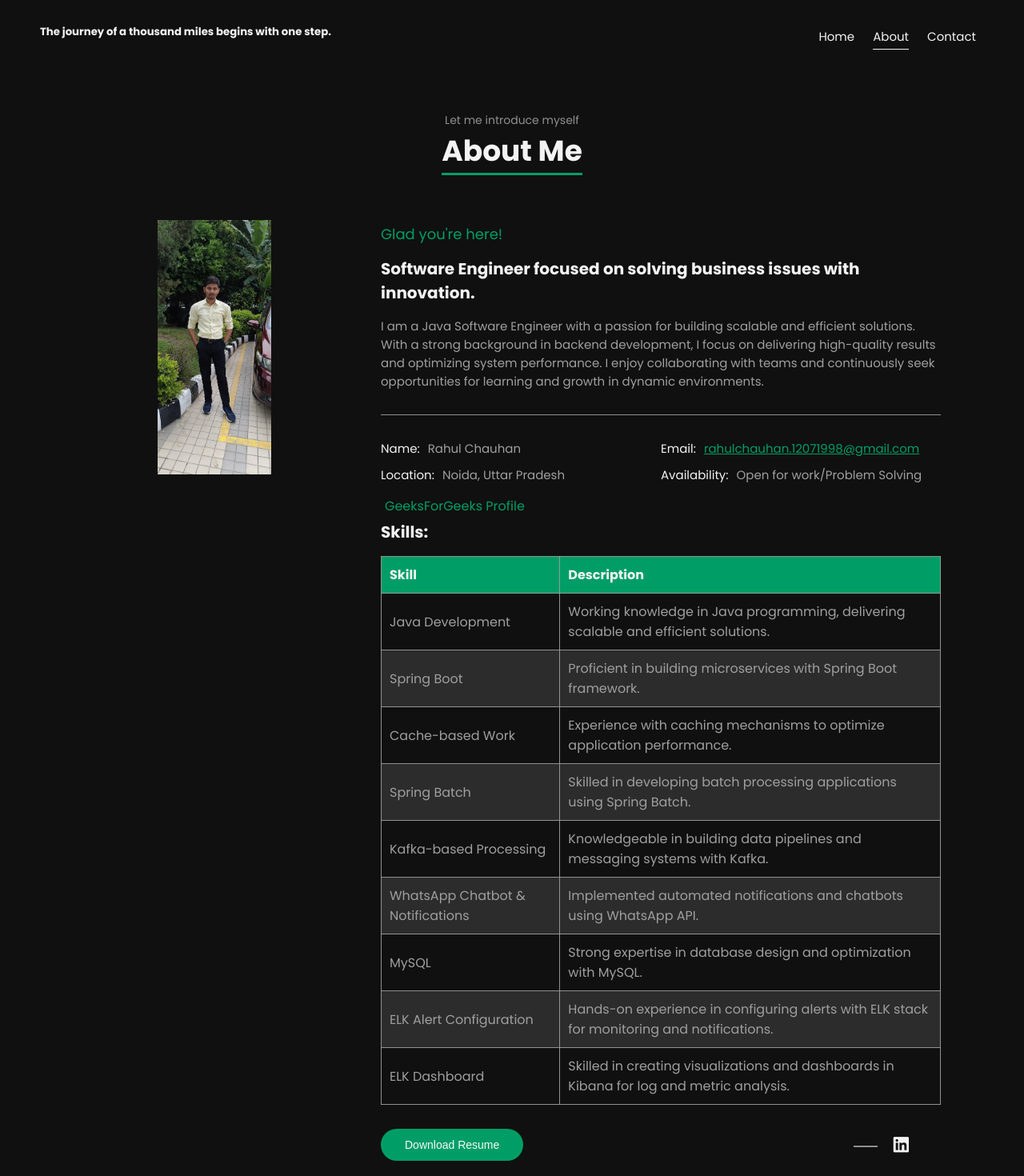
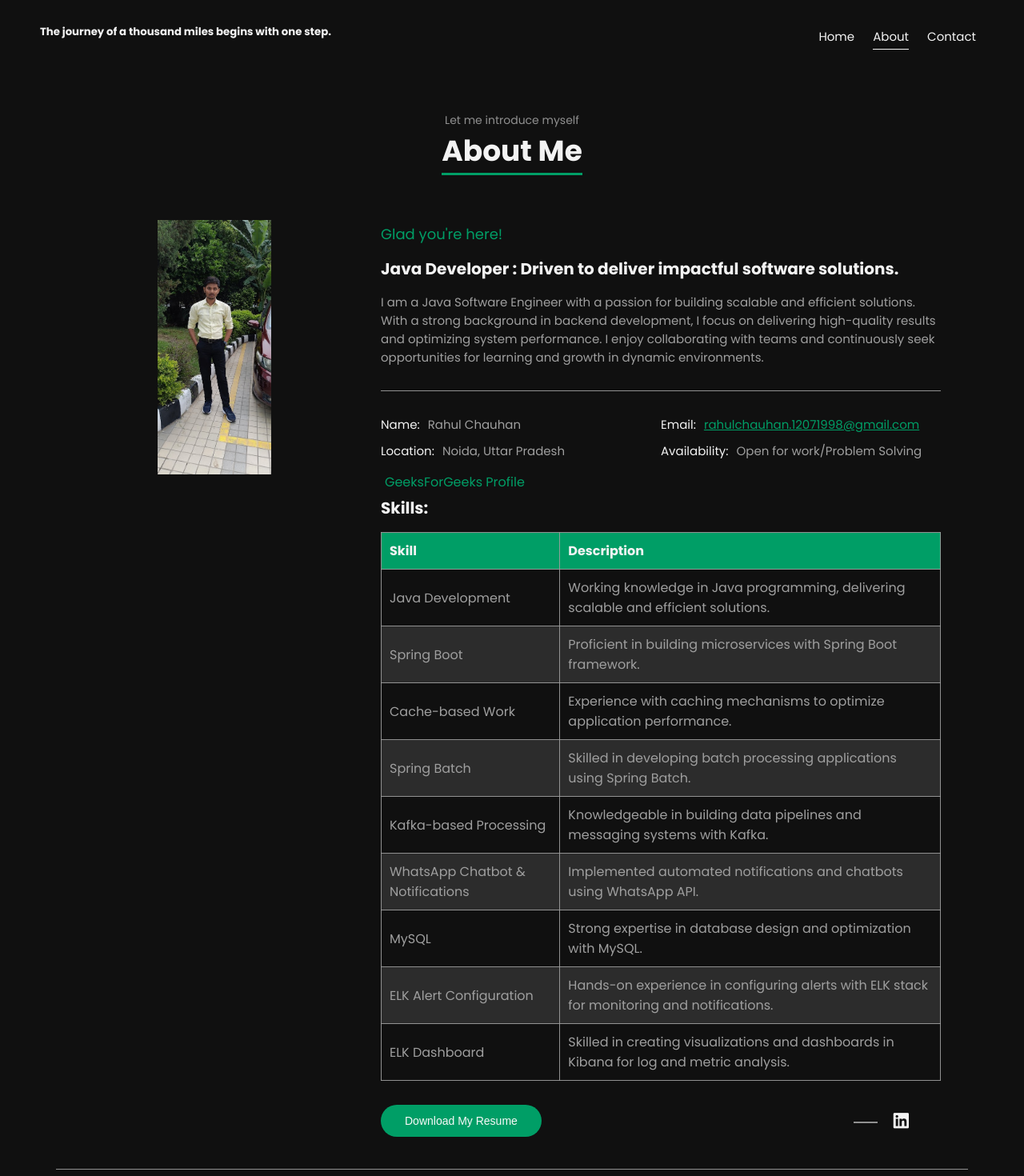
Before and after one commit to BootifulDeveloper/myportfolio, a React (Create React App) app: page /about in a window 1280 px wide. Shown: the top 1470 px of the page at 80% size. Built offline with nearby package versions, Linux system fonts and the light colour scheme.

Commit message:
new changes commit

```diff
--- a/public/index.html
+++ b/public/index.html
@@ -5,7 +5,7 @@
     <link rel="icon" href="%PUBLIC_URL%/projectImages/logo.svg" />
     <meta name="viewport" content="width=device-width, initial-scale=1" />
     <meta name="theme-color" content="#000000" />
-    <meta name="description" content="Rahul Chauhan - Software Developer!" />
+    <meta name="description" content="Rahul Chauhan - Java Developer!" />
     <link
       rel="stylesheet"
       href="https://cdnjs.cloudflare.com/ajax/libs/font-awesome/6.2.1/css/all.min.css"
@@ -20,7 +20,7 @@
       crossorigin="anonymous"
       referrerpolicy="no-referrer"
     />
-    <title>Rahul Chauhan - Developer</title>
+    <title>Rahul Chauhan - Java Developer</title>
   </head>
   <body>
     <div id="root"></div>
--- a/src/components/AboutMe.js
+++ b/src/components/AboutMe.js
@@ -3,7 +3,7 @@ import { motion } from "framer-motion";
 import SocialIcons from "../components/SocialIcons";
 import { useInView } from "react-intersection-observer";
 import { useState, useEffect } from "react";
-import resume from "../pages/about/Rahul_Chauhan_Software_Engineer_CV.pdf";
+import resume from "../pages/about/Rahul_Chauhan_Java_Developer_Resume.pdf";
 
 const AboutMe = ({ name, email, location, availability, brand }) => {
   const [ref, inView] = useInView({
@@ -21,7 +21,7 @@ const AboutMe = ({ name, email, location, availability, brand }) => {
     setDownloading(true);
     const link = document.createElement("a");
     link.href = resume;
-    link.download = "Rahul_Chauhan_Software_Engineer_CV.pdf";
+    link.download = "Rahul_Chauhan_Java_Developer_Resume.pdf";
     link.onload = () => {
       link.remove();
       setDownloading(false);
@@ -51,7 +51,7 @@ const AboutMe = ({ name, email, location, availability, brand }) => {
         >
           <div className="contentContainer">
             <h4>Glad you're here!</h4>
-            <h5>Software Engineer focused on solving business issues with innovation.</h5>
+            <h5>Java Developer : Driven to deliver impactful software solutions.</h5>
             <div className="contentDescription">
               <p>{brand}</p>
             </div>
@@ -138,7 +138,7 @@ const AboutMe = ({ name, email, location, availability, brand }) => {
             </div>
             <div className="buttonContainer">
               <button className="btn downloadCV" onClick={handleDownload} disabled={downloading}>
-                {downloading ? "Downloading..." : "Download Resume"}
+                {downloading ? "Downloading..." : "Download My Resume"}
               </button>{" "}
               <SocialIcons />
             </div>
```
Also changed, not shown: 2 other files (tests, documents, lock files or other folders).
